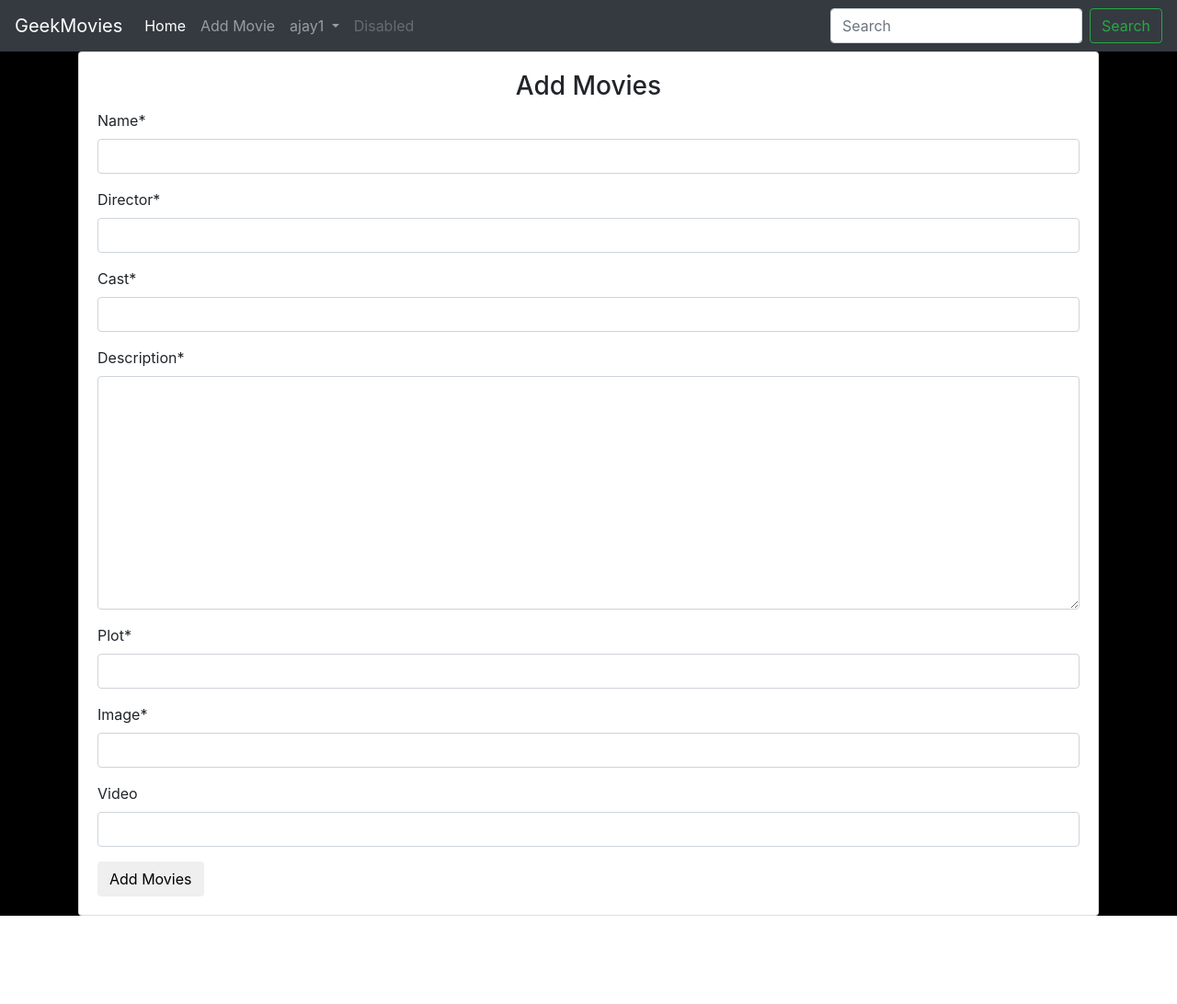
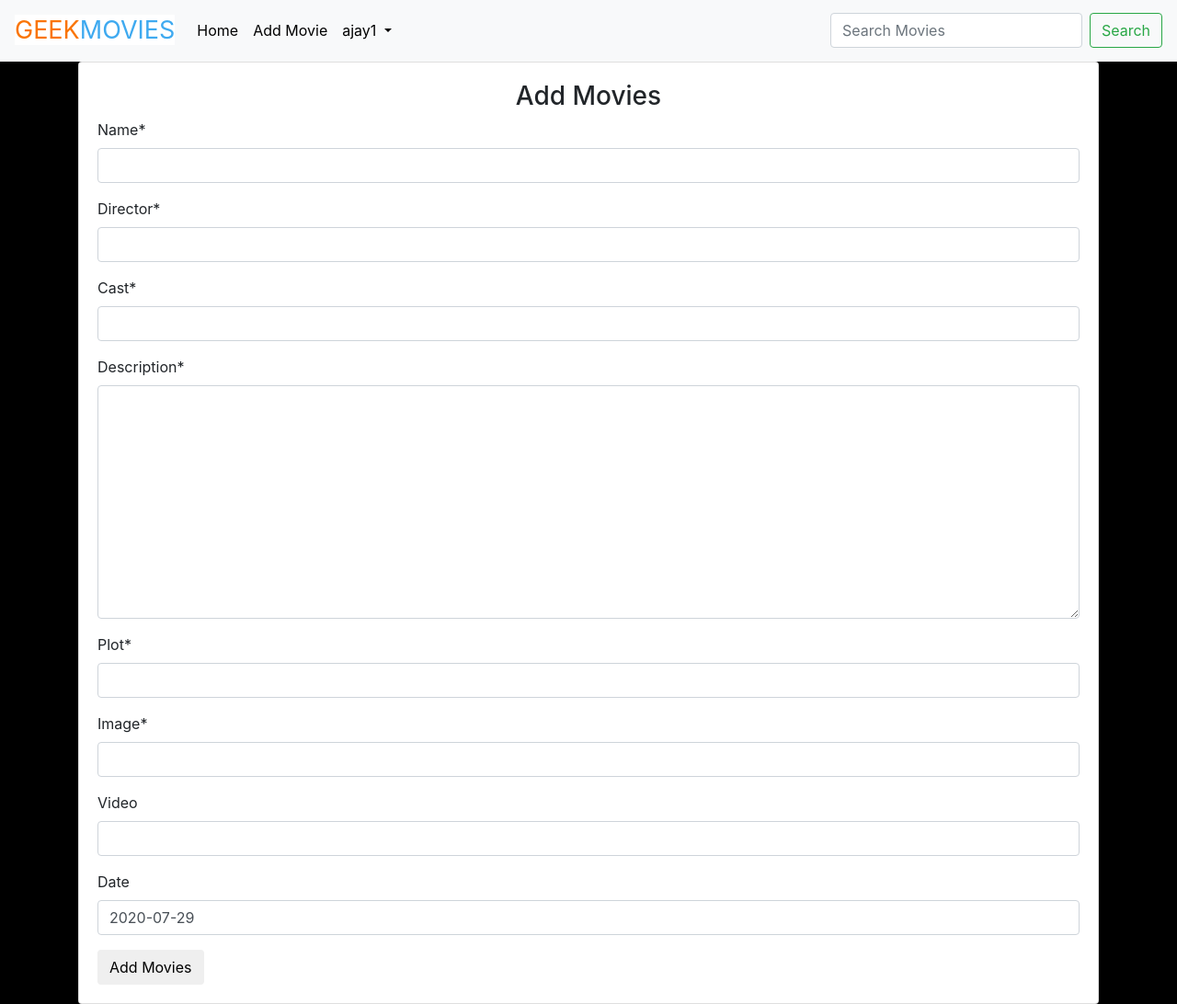
Before and after one commit to ajayrajpurohit111/Geekstack-movie-review-project, a Django app: page /addmovies/ in a window 1280 px wide. Shown: the whole page at 92% size. Before the commit the page ends 996 px from the top, so only its background shows below. Run offline with Django 3.2, Linux system fonts and the light colour scheme; a user stored in the database is signed in; some libraries are stand-ins or nearby versions.

Commit message:
initial working commit

```diff
--- a/geekapp/forms.py
+++ b/geekapp/forms.py
@@ -4,7 +4,7 @@ from .models import *
 class MovieForm(forms.ModelForm):
     class Meta:
         model =Movie
-        fields=('name','director','cast','description','plot','image','video')
+        fields=('name','director','cast','description','plot','image','video','date')
 class ReviewForm(forms.ModelForm):
     class Meta:
         model=Review
--- a/geekapp/models.py
+++ b/geekapp/models.py
@@ -2,6 +2,7 @@ from django.db import models
 from embed_video.fields import EmbedVideoField
 from django.contrib.auth.models import User
 # Create your models here.
+from datetime import datetime
 class Movie(models.Model):
 
     name=models.CharField(max_length=300)
@@ -9,7 +10,7 @@ class Movie(models.Model):
     cast=models.CharField(max_length=300)
     plot=models.CharField(max_length=400)
     description=models.TextField(max_length=5000)
-    relase_date=models.DateField()
+    date=models.DateField(default=datetime.now, blank=True)
     averageRating=models.FloatField(default=0)
     image=models.URLField( default=None,null=True,max_length=400)
     video=EmbedVideoField(null=True,blank=True)
--- a/geekapp/static/css/geekapp.css
+++ b/geekapp/static/css/geekapp.css
@@ -13,3 +13,7 @@ background-color: #000;
 
 
 }
+.bg-dark{
+  background-color: #ffffff;
+
+}
--- a/geekapp/templates/geekapp/base.html
+++ b/geekapp/templates/geekapp/base.html
@@ -12,11 +12,10 @@
 <link rel="stylesheet" href="{% static '/css/geekapp.css' %}">
     <title>GeekMovies</title>
 
-
   </head>
   <body>
-    <nav class="navbar navbar-expand-lg navbar-dark bg-dark text-white">
-    <a class="navbar-brand" href="#">GeekMovies</a>
+    <nav class="navbar navbar-expand-lg navbar-dark bg-light text-white">
+    <a style="" class="navbar-brand" href="{% url 'geekapp:home' %}"><span ><span style="font-size:27px; background-color: white;color:#fa7400">GEEK</span><span style="font-size:27px;background-color: white;color:#3faaf0;">MOVIES</span> </span> </a>
     <button class="navbar-toggler" type="button" data-toggle="collapse" data-target="#navbarSupportedContent" aria-controls="navbarSupportedContent" aria-expanded="false" aria-label="Toggle navigation">
       <span class="navbar-toggler-icon"></span>
     </button>
@@ -24,39 +23,39 @@
     <div class="collapse navbar-collapse" id="navbarSupportedContent">
       <ul class="navbar-nav mr-auto">
         <li class="nav-item active">
-          <a class="nav-link" href="{% url 'geekapp:home' %}">Home <span class="sr-only">(current)</span></a>
+          <a style="color:black " class="nav-link" href="{% url 'geekapp:home' %}">Home <span class="sr-only">(current)</span></a>
         </li>
 
 
         <li class="nav-item">
-          <a class="nav-link" href="{% url 'geekapp:add_movies' %}">Add Movie</a>
+          <a style="color:black " class="nav-link" href="{% url 'geekapp:add_movies' %}">Add Movie</a>
         </li>
         {% if user.is_authenticated %}
         <li class="nav-item dropdown">
-          <a class="nav-link dropdown-toggle" href="#" id="navbarDropdown" role="button" data-toggle="dropdown" aria-haspopup="true" aria-expanded="false">
+          <a style="color:black "class="nav-link dropdown-toggle" href="#" id="navbarDropdown" role="button" data-toggle="dropdown" aria-haspopup="true" aria-expanded="false">
             {{user.username}}
           </a>
           <div class="dropdown-menu" aria-labelledby="navbarDropdown">
-            <a class="dropdown-item" href="#">My Profile</a>
+            <a style="color:black " class="dropdown-item" href="#">My Profile</a>
 
             <div class="dropdown-divider"></div>
-            <a class="dropdown-item" href="{% url "accounts:logout" %}">Logout</a>
+            <a style="color:black " class="dropdown-item" href="{% url "accounts:logout" %}">Logout</a>
           </div>
         </li>
         {% else %}
         <li class="nav-item">
-          <a class="nav-link" href="{% url 'accounts:login' %}">Login</a>
+          <a style="color:black " class="nav-link" href="{% url 'accounts:login' %}">Login</a>
         </li>
         <li class="nav-item">
-          <a class="nav-link" href="{% url 'accounts:register' %}">Register</a>
+          <a style="color:black " class="nav-link" href="{% url 'accounts:register' %}">Register</a>
         </li>
         {%endif%}
-        <li class="nav-item">
+        <!-- <li class="nav-item">
           <a class="nav-link disabled" href="#">Disabled</a>
-        </li>
+        </li> -->
       </ul>
       <form class="form-inline my-2 my-lg-0" method="GET" action="{% url "geekapp:home" %}">
-        <input class="form-control mr-sm-2" type="search" placeholder="Search" aria-label="Search" name="title">
+        <input class="form-control mr-sm-2" type="search" placeholder="Search Movies" aria-label="Search" name="title">
         <button class="btn btn-outline-success my-2 my-sm-0" type="submit">Search</button>
       </form>
     </div>
```
Also changed, not shown: geekapp/templates/geekapp/details.html (+10 -6 lines), geekapp/templates/geekapp/index.html (+12 -4 lines), db.sqlite3, geekapp/migrations/0016_movie_relase_date.py (added), geekapp/migrations/0017_auto_20200730_0215.py (added).
